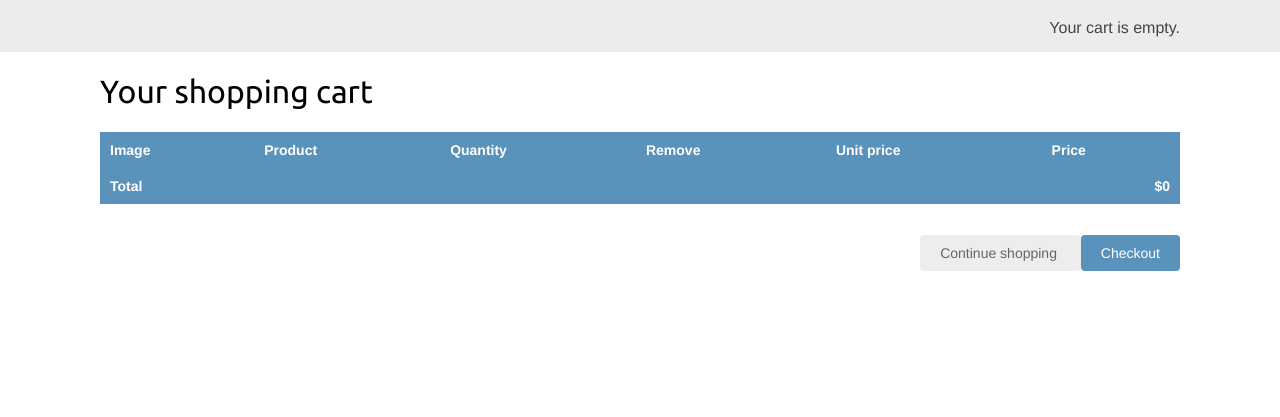
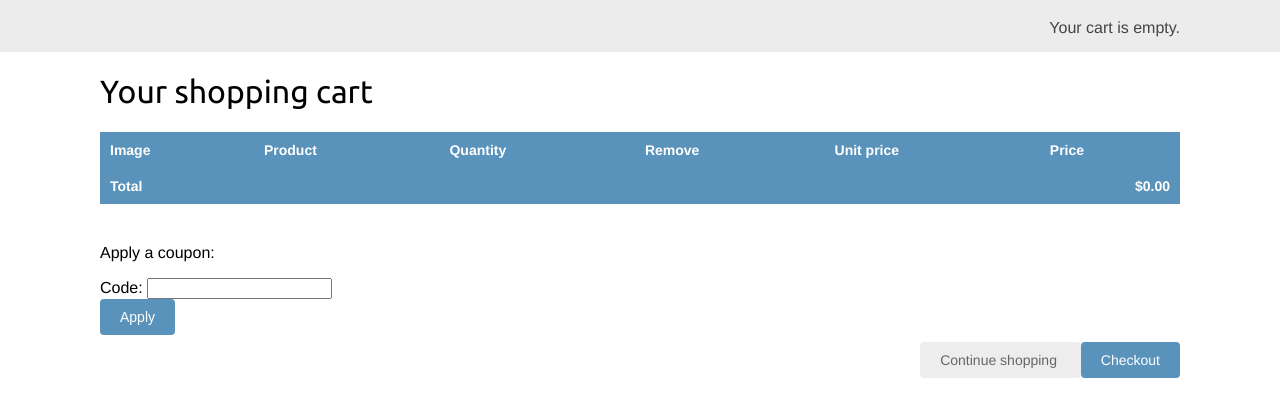
Before and after one commit to genpoplevin/myshop, a Django app: page /cart/ in a window 1280 px wide. Shown: the part 46-463 px from the top of the page. Run offline with Django 5.2, Linux system fonts and the light colour scheme; parts of the project's set-up code (start-up, migrations or seed data) failed here and were passed over.

Commit message:
Applying a coupon to the shopping cart

```diff
--- a/cart/cart.py
+++ b/cart/cart.py
@@ -1,5 +1,6 @@
 from decimal import Decimal
 from django.conf import settings
+from coupons.models import Coupon
 from shop.models import Product
 
 
@@ -14,6 +15,8 @@ class Cart:
             # save an empty cart in the session
             cart = self.session[settings.CART_SESSION_ID] = {}
         self.cart = cart
+        # store current applied coupon
+        self.coupon_id = self.session.get('coupon_id')
 
     def add(self, product, quantity=1, override_quantity=False):
         """
@@ -73,3 +76,22 @@ class Cart:
         # remove cart from session
         del self.session[settings.CART_SESSION_ID]
         self.save()
+
+    @property
+    def coupon(self):
+        if self.coupon_id:
+            try:
+                return Coupon.objects.get(id=self.coupon_id)
+            except Coupon.DoesNotExist:
+                pass
+        return None
+
+    def get_discount(self):
+        if self.coupon:
+            return (
+                self.coupon.discount / Decimal(100)
+            ) * self.get_total_price()
+        return Decimal(0)
+
+    def get_total_price_after_discount(self):
+        return self.get_total_price() - self.get_discount()
--- a/cart/templates/cart/detail.html
+++ b/cart/templates/cart/detail.html
@@ -47,13 +47,38 @@
           </tr>
         {% endwith %}
       {% endfor %}
+      {% if cart.coupon %}
+        <tr class="subtotal">
+          <td>Subtotal</td>
+          <td colspan="4"></td>
+          <td class="num">${{ cart.get_total_price|floatformat:2 }}</td>
+        </tr>
+        <tr>
+          <td>
+            "{{ cart.coupon.code }}" coupon
+            ({{ cart.coupon.discount }}% off)
+          </td>
+          <td colspan="4"></td>
+          <td class="num neg">
+            - ${{ cart.get_discount|floatformat:2 }}
+          </td>
+        </tr>
+      {% endif %}
       <tr class="total">
         <td>Total</td>
         <td colspan="4"></td>
-        <td class="num">${{ cart.get_total_price }}</td>
+        <td class="num">
+          ${{ cart.get_total_price_after_discount|floatformat:2 }}
+        </td>
       </tr>
     </tbody>
   </table>
+  <p>Apply a coupon:</p>
+  <form action="{% url "coupons:apply" %}" method="post">
+    {{ coupon_apply_form }}
+    <input type="submit" value="Apply">
+    {% csrf_token %}
+  </form>
   <p class="text-right">
     <a href="{% url "shop:product_list" %}" class="button light">
       Continue shopping
--- a/cart/views.py
+++ b/cart/views.py
@@ -1,5 +1,6 @@
 from django.shortcuts import get_object_or_404, redirect, render
 from django.views.decorators.http import require_POST
+from coupons.forms import CouponApplyForm
 from shop.models import Product
 from .cart import Cart
 from .forms import CartAddProductForm
@@ -32,6 +33,15 @@ def cart_detail(request):
     cart = Cart(request)
     for item in cart:
         item['update_quantity_form'] = CartAddProductForm(
-            initial={'quantity': item['quantity'], 'override': True}
+            initial={'quantity': item['quantity'],
+                     'override': True}
         )
-    return render(request, 'cart/detail.html', {'cart': cart})
+    coupon_apply_form = CouponApplyForm()
+    return render(
+        request,
+        'cart/detail.html',
+        {
+            'cart': cart,
+            'coupon_apply_form': coupon_apply_form
+        }
+    )
--- /dev/null
+++ b/coupons/forms.py
@@ -0,0 +1,5 @@
+from django import forms
+
+
+class CouponApplyForm(forms.Form):
+    code = forms.CharField()
--- /dev/null
+++ b/coupons/urls.py
@@ -0,0 +1,9 @@
+from django.urls import path
+from . import views
+
+
+app_name = 'coupons'
+
+urlpatterns = [
+    path('apply/', views.coupon_apply, name='apply'),
+]
--- a/myshop/urls.py
+++ b/myshop/urls.py
@@ -8,6 +8,7 @@ urlpatterns = [
     path('cart/', include('cart.urls', namespace='cart')),
     path('orders/', include('orders.urls', namespace='orders')),
     path('payment/', include('payment.urls', namespace='payment')),
+    path('coupons/', include('coupons.urls', namespace='coupons')),
     path('', include('shop.urls', namespace='shop')),
 ]
 
```
Also changed, not shown: coupons/views.py (+23 -2 lines), orders/models.py (+14 -0 lines), orders/templates/orders/order/create.html (+7 -1 lines), orders/migrations/0003_order_coupon_order_discount.py (added).
